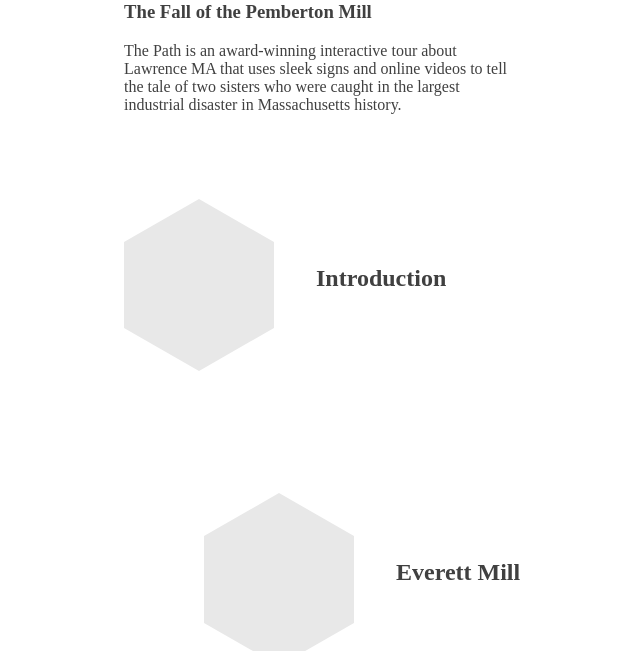
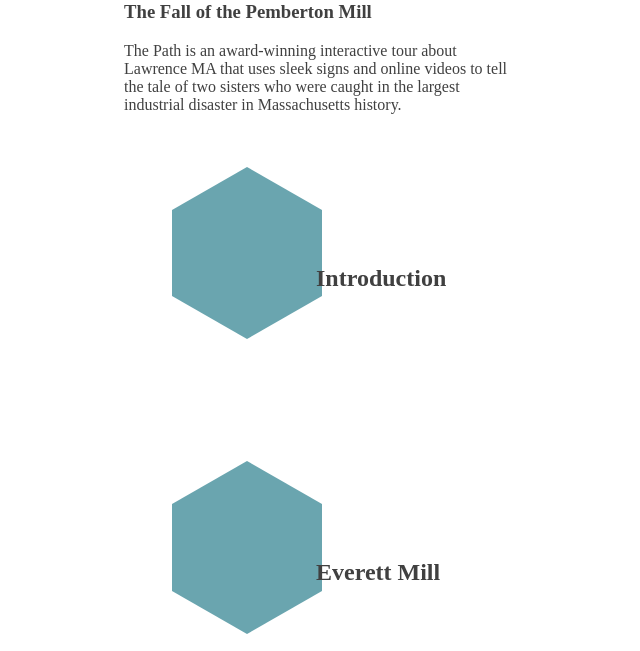
Before and after one commit to twaldorf/tourlawrence, a website: page index.html in a window 1280 px wide. Shown: the part 148-799 px from the top of the page, without its empty margins (4-644 px from the left). Drawn offline with Linux system fonts and the light colour scheme.

Commit message:
jesus christ

```diff
--- a/css/less/_drawings.less
+++ b/css/less/_drawings.less
@@ -3,7 +3,7 @@
   float: left;
   width: 150px;
   height: 86.60px;
-  background-color: @grey;
+  background-color: @ocean;
   margin: 80.30px 0;
   transform: translateY(2rem);
   color: white;
@@ -21,29 +21,22 @@
 
 .hexagon:before {
   bottom: 100%;
-  border-bottom: 43.30px solid @grey;
+  border-bottom: 43.30px solid @ocean;
 }
 
 .hexagon:after {
   top: 100%;
   width: 0;
-  border-top: 43.30px solid @grey;
+  border-top: 43.30px solid @ocean;
 }
 
-.comb-transform {
-  transition: all .300s ease;
-  &.alt {
-    transform: translateX(5rem);
-  }
-  &.active {
-    transform: translateY(-16rem) translateX(5rem) scale(.7)
+.left {
+  transform: translateX(3rem);
+  &.far {
+    transform: translateX(9rem);
   }
 }
 
-.line {
-  border: 1px solid #ededed;
-  border-bottom: none;
-  &.top {
-    margin-bottom: 3rem;
-  }
+.right {
+  transform: translateX(-3rem;)
 }
```
Also changed, not shown: css/styles.css.
